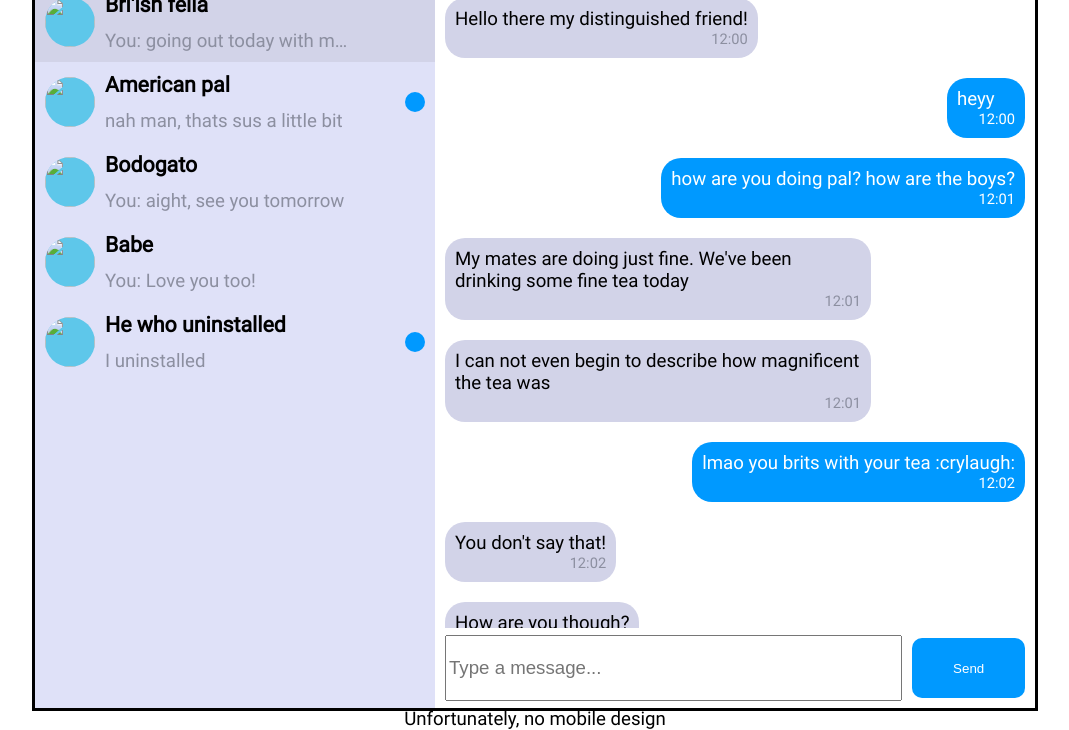
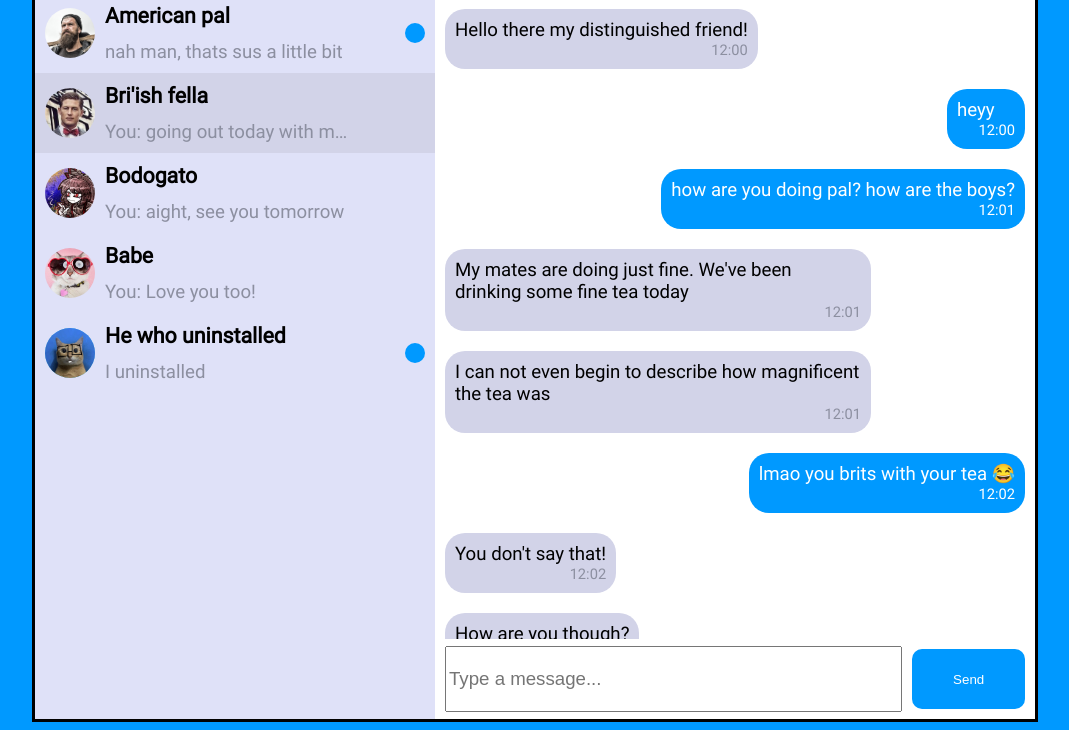
Before and after one commit to larry-oj/Razor-Pages-Messenger-Design, a website: page index.html in a window 1280 px wide. Shown: the part 89-819 px from the top of the page, without its empty margins (113-1182 px from the left). Drawn offline with Linux system fonts and the light colour scheme.

Commit message:
finallize window design

```diff
--- a/css/input.scss
+++ b/css/input.scss
@@ -21,7 +21,7 @@ $default-gap: 10px;
 body {
     font-family: 'Roboto', sans-serif;
     font-size: $text-size;
-    background-color: $light-shades;
+    background-color: $main-color;
     color: $dark-shades;
     height: 100vh;
     width: 100vw;
@@ -167,6 +167,7 @@ p {
             gap: $default-gap;
             align-items: center;
             padding: $default-gap;
+            background-color: $light-shades;
 
             h1 {
                 font-size: $name-size;
@@ -239,6 +240,7 @@ p {
             justify-content: center;
             align-items: center;
             gap: $default-gap;
+            background-color: $light-shades;
 
             .chat-send-input {
                 width: 80%;
--- a/index.html
+++ b/index.html
@@ -14,24 +14,24 @@
                 <h1>Razor Messenger</h1>
             </div>
             <div class="menu-items">
-                <div class="menu-item selected">
-                    <img src="" class="user-avatar">
-                    <div class="menu-item-data">
-                        <h2>Bri'ish fella</h2>
-                        <p>You: going out today with my girl :glasses:</p>
-                    </div>
-                    <div class="menu-item-notification"></div>
-                </div>
                 <div class="menu-item">
-                    <img src="" class="user-avatar">
+                    <img src="img/ameriacan.jpg" class="user-avatar">
                     <div class="menu-item-data">
                         <h2>American pal</h2>
                         <p>nah man, thats sus a little bit</p>
                     </div>
                     <div class="menu-item-notification active"></div>
                 </div>
+                <div class="menu-item selected">
+                    <img src="img/briish.jpg" class="user-avatar">
+                    <div class="menu-item-data">
+                        <h2>Bri'ish fella</h2>
+                        <p>You: going out today with my girl 😎</p>
+                    </div>
+                    <div class="menu-item-notification"></div>
+                </div>
                 <div class="menu-item">
-                    <img src="" class="user-avatar">
+                    <img src="img/bodogato.png" class="user-avatar">
                     <div class="menu-item-data">
                         <h2>Bodogato</h2>
                         <p>You: aight, see you tomorrow</p>
@@ -39,7 +39,7 @@
                     <div class="menu-item-notification"></div>
                 </div>
                 <div class="menu-item">
-                    <img src="" class="user-avatar">
+                    <img src="img/babe.png" class="user-avatar">
                     <div class="menu-item-data">
                         <h2>Babe</h2>
                         <p>You: Love you too!</p>
@@ -47,7 +47,7 @@
                     <div class="menu-item-notification"></div>
                 </div>
                 <div class="menu-item">
-                    <img src="" class="user-avatar">
+                    <img src="img/he.png" class="user-avatar">
                     <div class="menu-item-data">
                         <h2>He who uninstalled</h2>
                         <p>I uninstalled</p>
@@ -58,7 +58,7 @@
         </div>
         <div class="chat">
             <div class="chat-header">
-                <img src="" class="user-avatar">
+                <img src="img/briish.jpg" class="user-avatar">
                 <h1>Bri'ish fella</h1>
             </div>
             <div class="chat-messages">
@@ -94,7 +94,7 @@
                 </div>
                 <div class="message">
                     <div class="message-data">
-                        <p>lmao you brits with your tea :crylaugh:</p>
+                        <p>lmao you brits with your tea 😂</p>
                         <span class="message-data-time">12:02</p>
                     </div>
                 </div>
@@ -118,7 +118,7 @@
                 </div>
                 <div class="message">
                     <div class="message-data">
-                        <p>going out today with my girl :glasses:</p>
+                        <p>going out today with my girl 😎</p>
                         <span class="message-data-time">12:03</p>
                     </div>
                 </div>
@@ -129,6 +129,5 @@
             </div>
         </div>
     </div>
-    Unfortunately, no mobile design
 </body>
 </html>
```
Also changed, not shown: css/index.css, img/ameriacan.jpg (added), img/babe.png (added), img/bodogato.png (added), img/briish.jpg (added), img/he.png (added), img/lumberjack-living-axe-lead.jpg (added), 1 other file.
